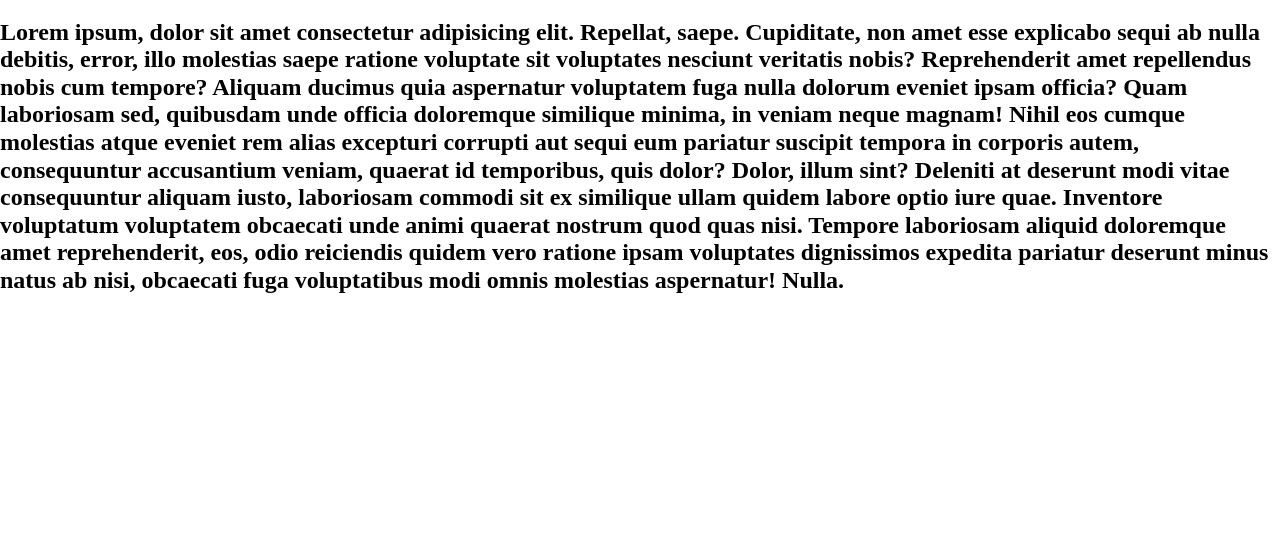
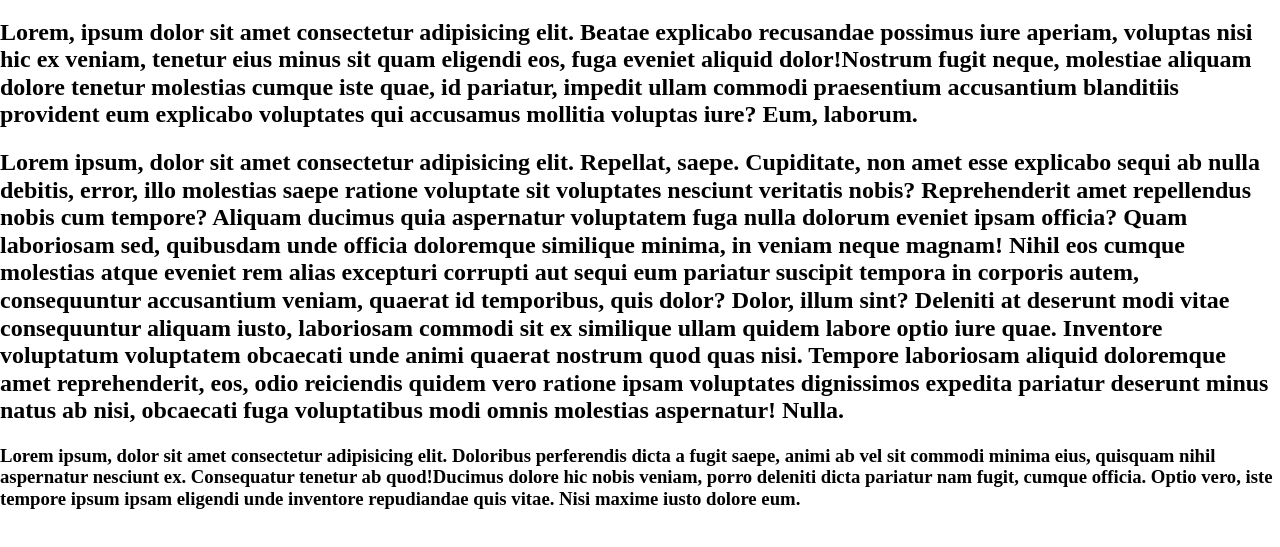
Before and after one commit to SerberDark/Git-cource, a plain HTML site: page index.html in a window 1280 px wide. Shown: the part 61-608 px from the top of the page. Drawn offline with Linux system fonts and the light colour scheme; no server answers.

Commit message:
First commit

```diff
--- a/index.html
+++ b/index.html
@@ -8,6 +8,15 @@
   </head>
   <body>
     <h1 id="title">Root title</h1>
+    <h2>
+      Lorem, ipsum dolor sit amet consectetur adipisicing elit. Beatae explicabo
+      recusandae possimus iure aperiam, voluptas nisi hic ex veniam, tenetur
+      eius minus sit quam eligendi eos, fuga eveniet aliquid dolor!Nostrum fugit
+      neque, molestiae aliquam dolore tenetur molestias cumque iste quae, id
+      pariatur, impedit ullam commodi praesentium accusantium blanditiis
+      provident eum explicabo voluptates qui accusamus mollitia voluptas iure?
+      Eum, laborum.
+    </h2>
     <h2>
       Lorem ipsum, dolor sit amet consectetur adipisicing elit. Repellat, saepe.
       Cupiditate, non amet esse explicabo sequi ab nulla debitis, error, illo
@@ -26,6 +35,14 @@
       expedita pariatur deserunt minus natus ab nisi, obcaecati fuga
       voluptatibus modi omnis molestias aspernatur! Nulla.
     </h2>
+    <h3>
+      Lorem ipsum, dolor sit amet consectetur adipisicing elit. Doloribus
+      perferendis dicta a fugit saepe, animi ab vel sit commodi minima eius,
+      quisquam nihil aspernatur nesciunt ex. Consequatur tenetur ab quod!Ducimus
+      dolore hic nobis veniam, porro deleniti dicta pariatur nam fugit, cumque
+      officia. Optio vero, iste tempore ipsum ipsam eligendi unde inventore
+      repudiandae quis vitae. Nisi maxime iusto dolore eum.
+    </h3>
 
     <script src="index.js"></script>
   </body>
```
Also changed, not shown: 1 other file.
